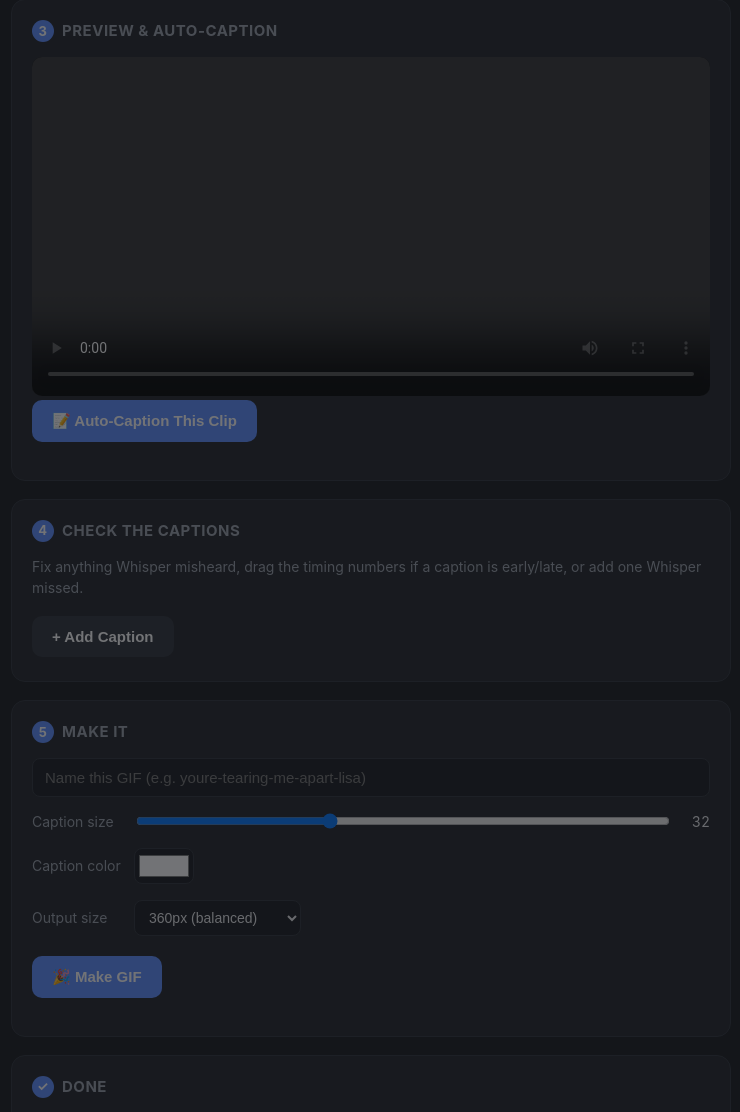
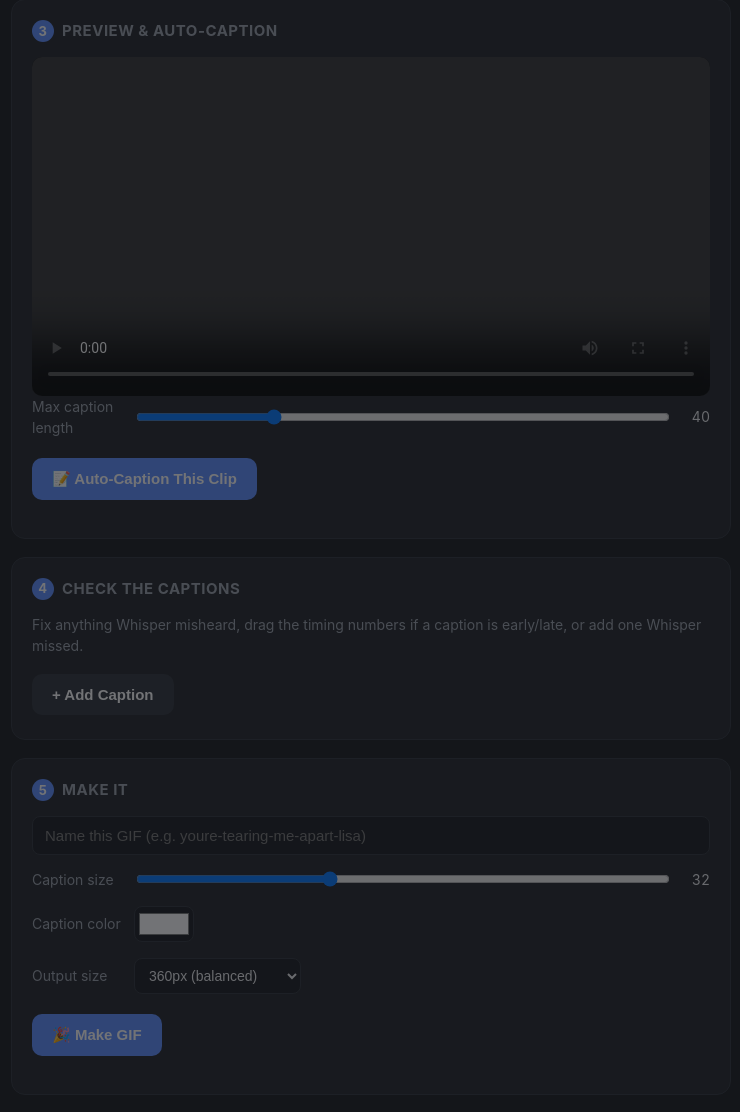
Before and after one commit to Thulrus/MovieGifCreator, a Flask app: page / in a window 1280 px wide. Shown: the part 1040-2152 px from the top of the page, without its empty margins (269-1009 px from the left). Run offline with Flask 3, Linux system fonts and the light colour scheme; data that the repository does not hold is empty; some libraries are stand-ins or nearby versions.

Commit message:
improved caption lengths

```diff
--- a/app.py
+++ b/app.py
@@ -44,6 +44,57 @@ def get_whisper_model():
 
         _whisper_model = whisper.load_model("small")
     return _whisper_model
+
+
+DEFAULT_MAX_CAPTION_CHARS = 40
+
+
+def split_segment(seg: dict, max_chars: int) -> list:
+    """Break one Whisper segment into shorter caption chunks, at most
+    max_chars long, splitting on word boundaries. Uses per-word timestamps
+    when Whisper provides them so each chunk keeps accurate timing; falls
+    back to interpolating time proportionally by character offset."""
+    text = seg["text"].strip()
+    if len(text) <= max_chars:
+        return [{"start": round(seg["start"], 2), "end": round(seg["end"], 2), "text": text}]
+
+    words = seg.get("words") or []
+    if words:
+        tokens = [(w["word"].strip(), w["start"], w["end"]) for w in words if w["word"].strip()]
+    else:
+        # No word-level timestamps available: fake them by spreading the
+        # segment's duration evenly across characters.
+        raw_words = text.split()
+        total_chars = sum(len(w) for w in raw_words) or 1
+        duration = seg["end"] - seg["start"]
+        tokens = []
+        pos = 0
+        for w in raw_words:
+            frac_start = pos / total_chars
+            pos += len(w)
+            frac_end = pos / total_chars
+            tokens.append((w, seg["start"] + frac_start * duration, seg["start"] + frac_end * duration))
+
+    chunks, cur, cur_len = [], [], 0
+    for word, w_start, w_end in tokens:
+        addition = len(word) + (1 if cur else 0)
+        if cur and cur_len + addition > max_chars:
+            chunks.append(cur)
+            cur, cur_len = [], 0
+            addition = len(word)
+        cur.append((word, w_start, w_end))
+        cur_len += addition
+    if cur:
+        chunks.append(cur)
+
+    return [
+        {
+            "start": round(chunk[0][1], 2),
+            "end": round(chunk[-1][2], 2),
+            "text": " ".join(w for w, _, _ in chunk),
+        }
+        for chunk in chunks
+    ]
 
 
 def session_dir(sid: str) -> Path:
@@ -285,13 +336,17 @@ def transcribe():
 
     run(["ffmpeg", "-y", "-i", str(clip), "-ar", "16000", "-ac", "1", str(audio)])
 
+    try:
+        max_chars = int(data.get("max_chars", DEFAULT_MAX_CAPTION_CHARS))
+    except (TypeError, ValueError):
+        max_chars = DEFAULT_MAX_CAPTION_CHARS
+    max_chars = max(15, min(max_chars, 200))
+
     model = get_whisper_model()
-    result = model.transcribe(str(audio), fp16=False)
-    segments = [
-        {"start": round(seg["start"], 2), "end": round(seg["end"], 2),
-         "text": seg["text"].strip()}
-        for seg in result["segments"]
-    ]
+    result = model.transcribe(str(audio), fp16=False, word_timestamps=True)
+    segments = []
+    for seg in result["segments"]:
+        segments.extend(split_segment(seg, max_chars))
     # Whisper occasionally returns nothing for very short/quiet clips.
     if not segments:
         segments = [{"start": 0, "end": 3, "text": "(couldn't hear speech — type the quote here)"}]
--- a/templates/index.html
+++ b/templates/index.html
@@ -374,6 +374,11 @@
 <div class="step" id="step3">
   <h2><span class="num">3</span> Preview & auto-caption</h2>
   <video id="clipPlayer" controls></video>
+  <div class="slider-row">
+    <label>Max caption length</label>
+    <input type="range" id="maxCaptionChars" min="20" max="100" step="5" value="40">
+    <span class="slider-val" id="maxCaptionCharsVal">40</span>
+  </div>
   <button id="transcribeBtn">📝 Auto-Caption This Clip</button>
   <p class="status" id="transcribeStatus"></p>
 </div>
@@ -687,7 +692,7 @@ $('transcribeBtn').addEventListener('click', async () => {
   const data = await safeFetch('/api/transcribe', {
     method: 'POST',
     headers: { 'Content-Type': 'application/json' },
-    body: JSON.stringify({ session: sessionId })
+    body: JSON.stringify({ session: sessionId, max_chars: $('maxCaptionChars').value })
   });
   $('transcribeBtn').disabled = false;
   if (data.error) { $('transcribeStatus').textContent = 'Error: ' + data.error; return; }
@@ -741,6 +746,7 @@ $('addCaptionBtn').addEventListener('click', () => {
 
 // --- Step 5: Export ---
 $('fontSize').addEventListener('input', () => { $('fontSizeVal').textContent = $('fontSize').value; });
+$('maxCaptionChars').addEventListener('input', () => { $('maxCaptionCharsVal').textContent = $('maxCaptionChars').value; });
 
 $('makeBtn').addEventListener('click', async () => {
   const rows = document.querySelectorAll('#captionList .caption-row');
```
